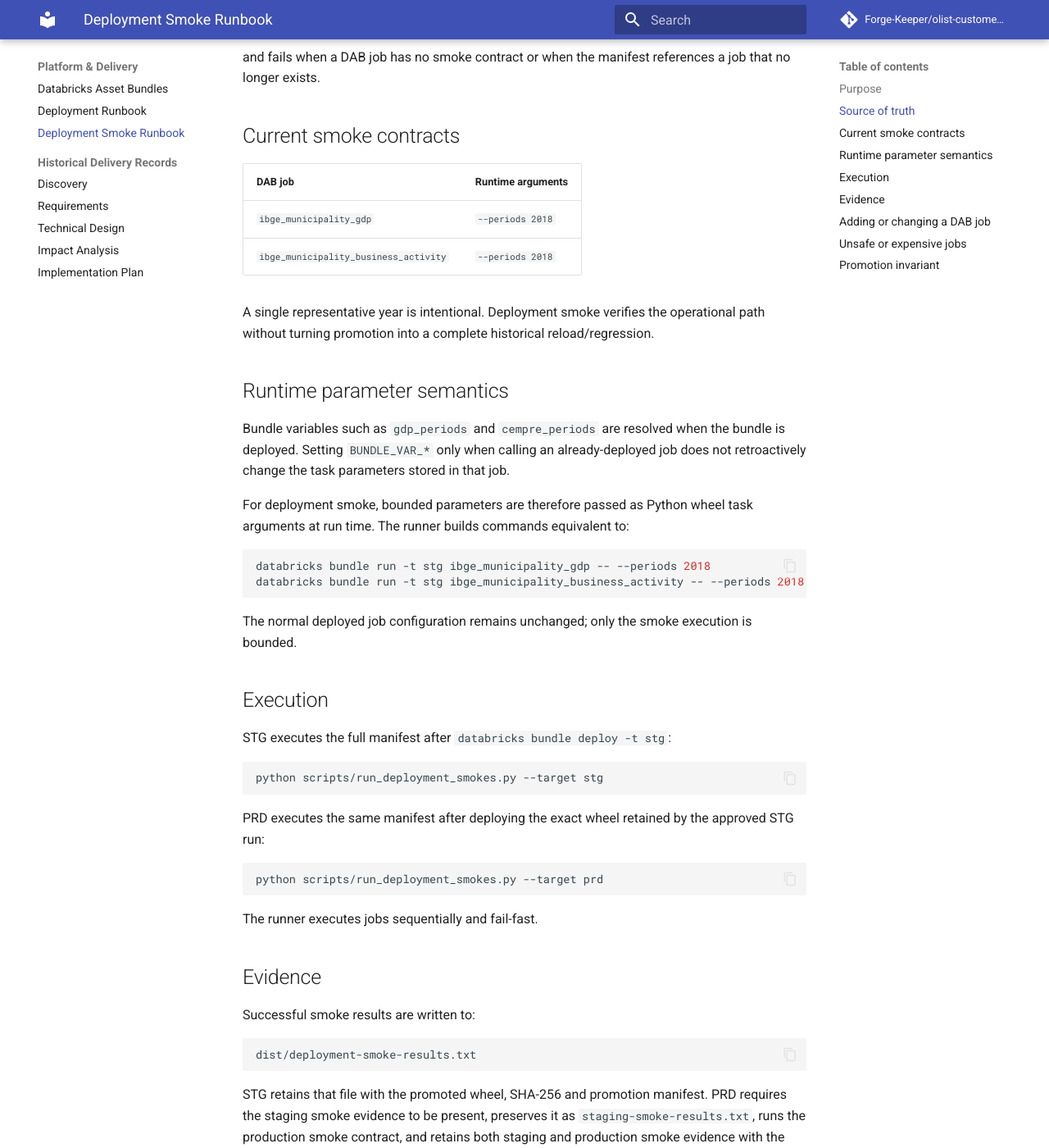
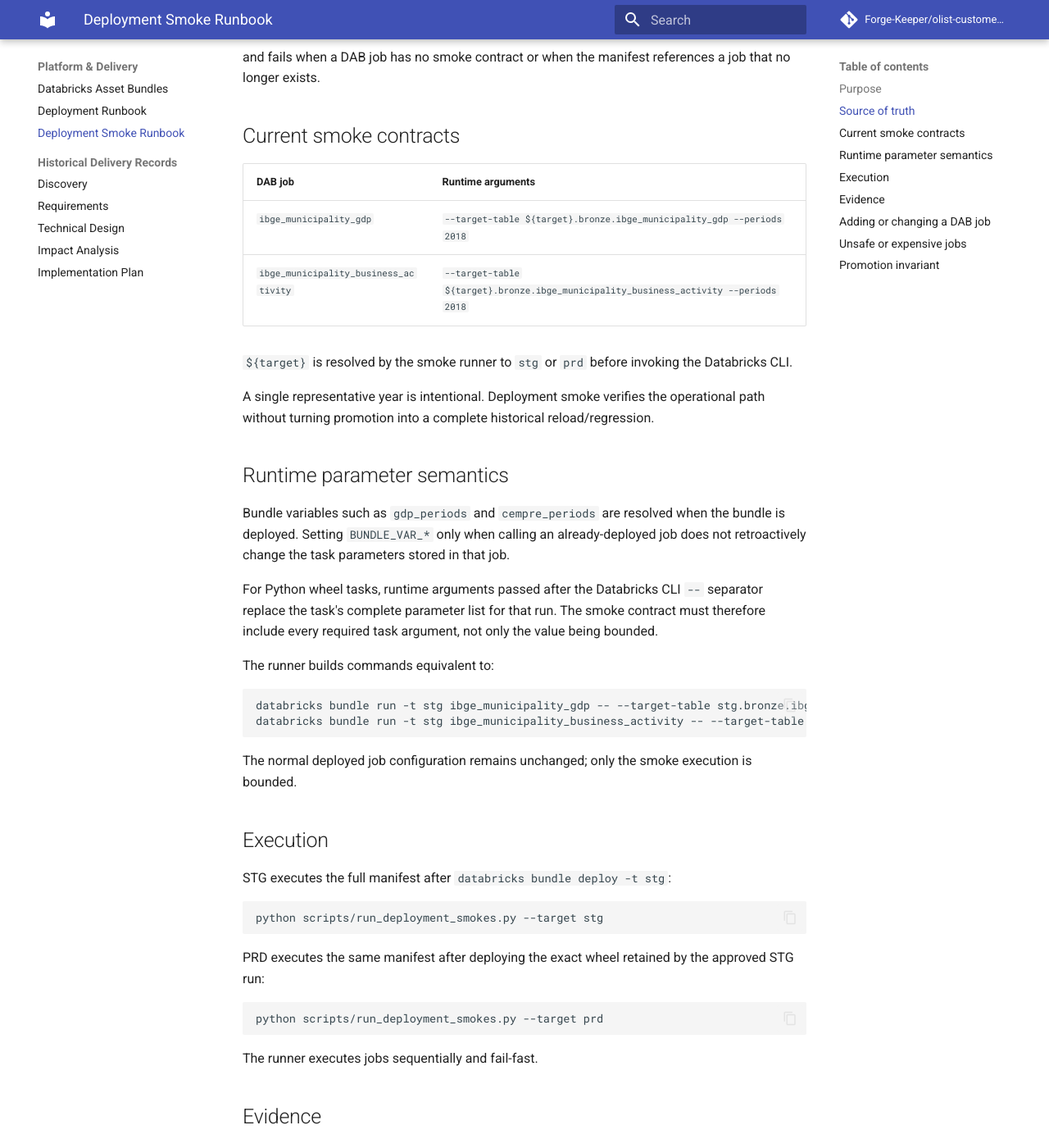
Before and after one commit to Forge-Keeper/olist-customer-intelligence, an MkDocs documentation site: the page built from docs/development/deployment-smoke-runbook.md, in a window 1280 px wide and 1400 px high, scrolled down 596 px. Shown: the whole window at 82% size. Built offline with MkDocs 1.6.1 and Material for MkDocs 9.7.7, drawn with Linux system fonts in a browser that asks for light colours; comment, search, counter and statistics services are not loaded; some of the changed text lies outside the part shown.

Commit message:
fix(deploy): pass complete smoke runtime arguments
Preserve required Python wheel task arguments during deployment smoke overrides, resolve target-dependent table names at runtime, and keep GDP/CEMPRE bounded to 2018.

````diff
--- a/docs/development/deployment-smoke-runbook.md
+++ b/docs/development/deployment-smoke-runbook.md
@@ -22,8 +22,10 @@ and fails when a DAB job has no smoke contract or when the manifest references a
 
 | DAB job | Runtime arguments |
 | --- | --- |
-| `ibge_municipality_gdp` | `--periods 2018` |
-| `ibge_municipality_business_activity` | `--periods 2018` |
+| `ibge_municipality_gdp` | `--target-table ${target}.bronze.ibge_municipality_gdp --periods 2018` |
+| `ibge_municipality_business_activity` | `--target-table ${target}.bronze.ibge_municipality_business_activity --periods 2018` |
+
+`${target}` is resolved by the smoke runner to `stg` or `prd` before invoking the Databricks CLI.
 
 A single representative year is intentional. Deployment smoke verifies the operational path without turning promotion into a complete historical reload/regression.
 
@@ -31,11 +33,13 @@ A single representative year is intentional. Deployment smoke verifies the opera
 
 Bundle variables such as `gdp_periods` and `cempre_periods` are resolved when the bundle is deployed. Setting `BUNDLE_VAR_*` only when calling an already-deployed job does not retroactively change the task parameters stored in that job.
 
-For deployment smoke, bounded parameters are therefore passed as Python wheel task arguments at run time. The runner builds commands equivalent to:
+For Python wheel tasks, runtime arguments passed after the Databricks CLI `--` separator replace the task's complete parameter list for that run. The smoke contract must therefore include every required task argument, not only the value being bounded.
+
+The runner builds commands equivalent to:
 
 ```bash
-databricks bundle run -t stg ibge_municipality_gdp -- --periods 2018
-databricks bundle run -t stg ibge_municipality_business_activity -- --periods 2018
+databricks bundle run -t stg ibge_municipality_gdp -- --target-table stg.bronze.ibge_municipality_gdp --periods 2018
+databricks bundle run -t stg ibge_municipality_business_activity -- --target-table stg.bronze.ibge_municipality_business_activity --periods 2018
 ```
 
 The normal deployed job configuration remains unchanged; only the smoke execution is bounded.
@@ -73,10 +77,11 @@ GitHub Actions logs remain the detailed execution evidence, including the Databr
 When adding a production job under `resources/*.job.yml`:
 
 1. define the smallest safe representative execution for deployment smoke;
-2. add the job key and bounded runtime arguments to `deployment/smoke-jobs.yml`;
-3. use task arguments when the normal workload would be unnecessarily expensive;
-4. run `python scripts/run_deployment_smokes.py --validate-only` locally or rely on CI;
-5. update this runbook when the smoke semantics materially change.
+2. add the job key and the complete bounded runtime argument list to `deployment/smoke-jobs.yml`;
+3. include all required Python wheel task arguments because runtime overrides replace the complete parameter list;
+4. use `${target}` when a target-dependent table or resource must resolve consistently in STG and PRD;
+5. run `python scripts/run_deployment_smokes.py --validate-only` locally or rely on CI;
+6. update this runbook when the smoke semantics materially change.
 
 A new job without a manifest entry must fail CI rather than silently bypass the deployment gate.
 
````
Also changed, not shown: 3 other files.
